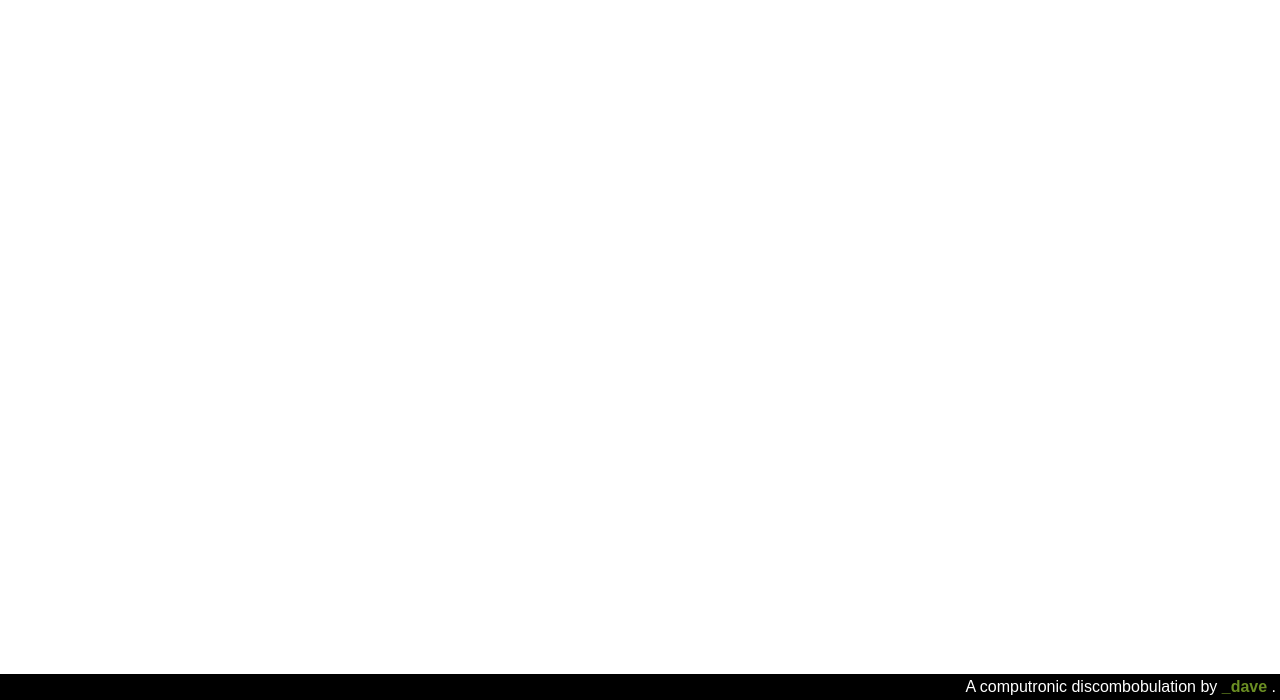
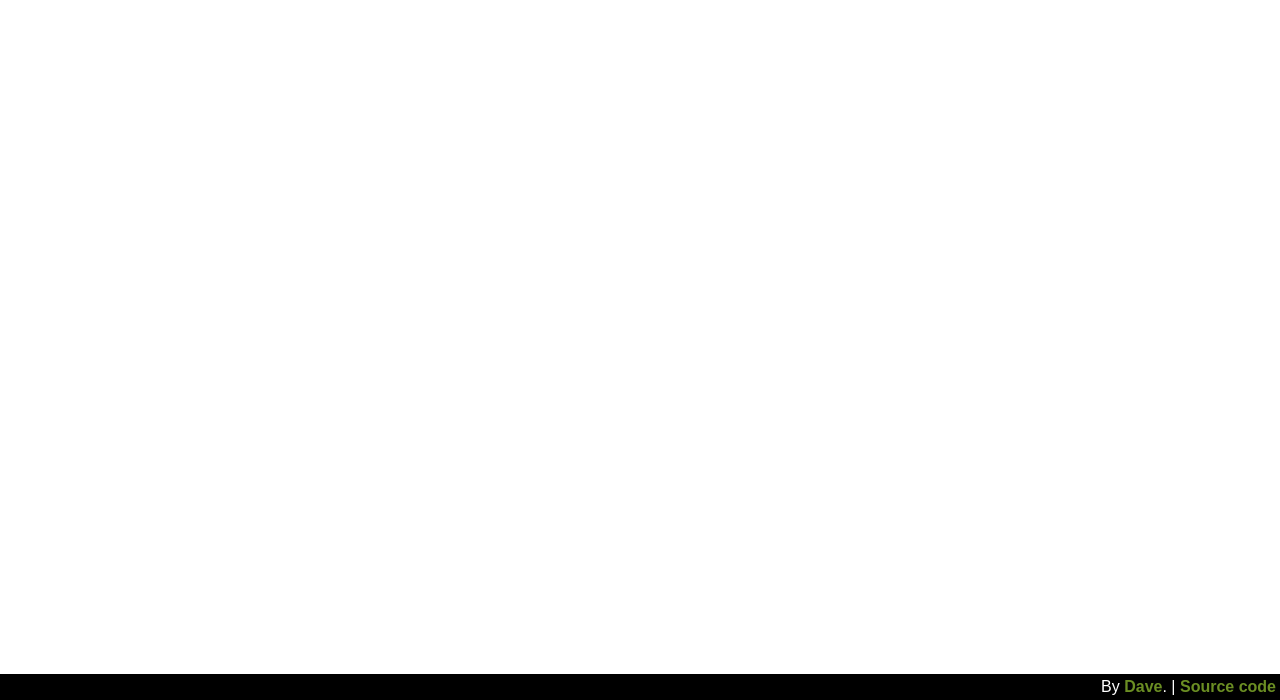
Before and after one commit to dchssr/nopomo, a plain HTML site: page index.htm in a window 1280 px wide. Shown: the part 100-800 px from the top of the page. Drawn offline with Linux system fonts and the light colour scheme.

Commit message:
fix: update links

```diff
--- a/index.htm
+++ b/index.htm
@@ -19,10 +19,9 @@
 
     <footer>
       <p class="credit">
-	A computronic discombobulation by
-	<a href="https://github.com/underscoredave">
-	  _dave
-	</a>.
+	By <a href="https://github.com/dchssr">Dave</a>.
+	|
+	<a href="https://github.com/dchssr/nopomo">Source code</a>
       </p>
     </footer>
   </body>
```
